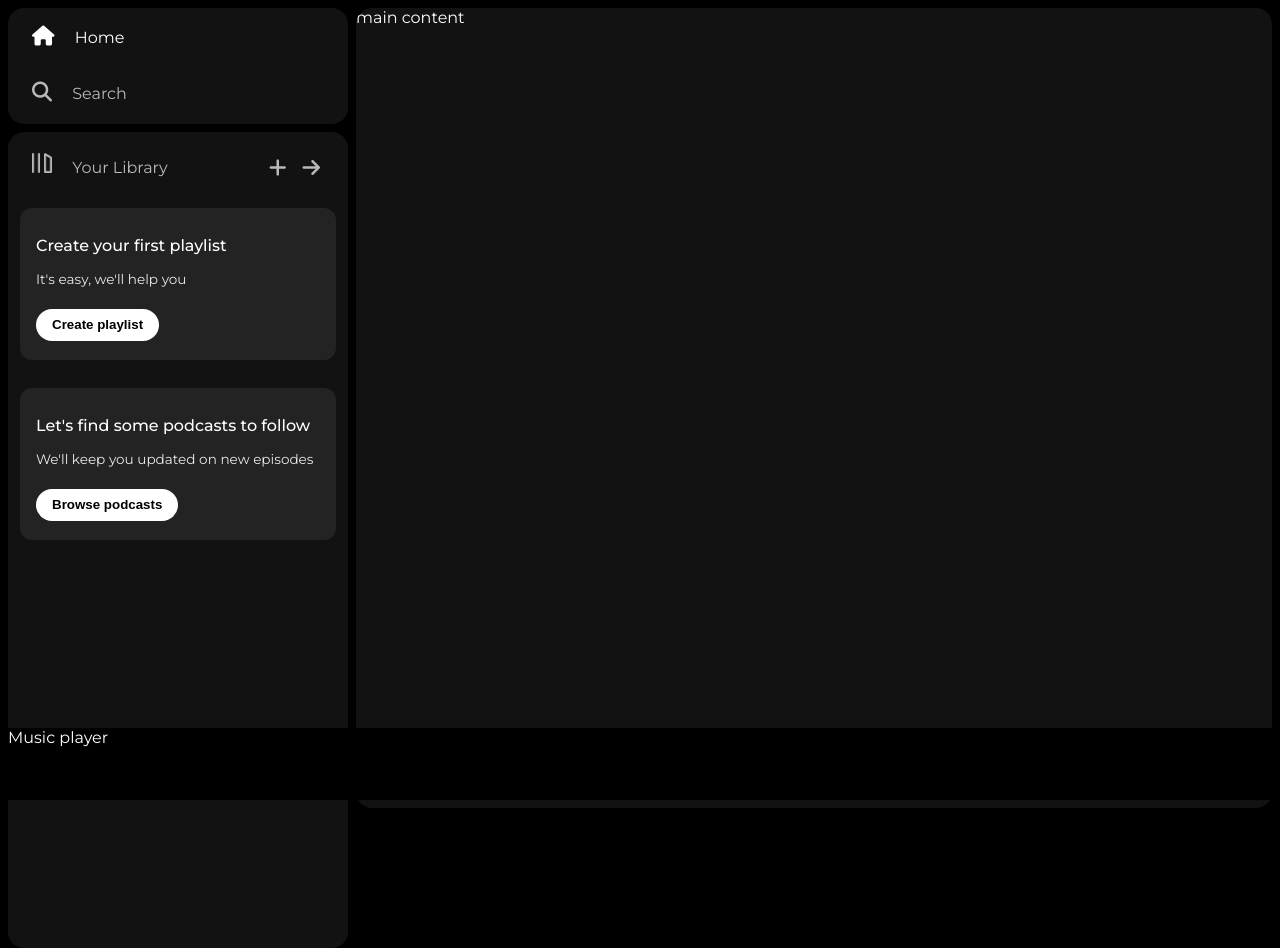
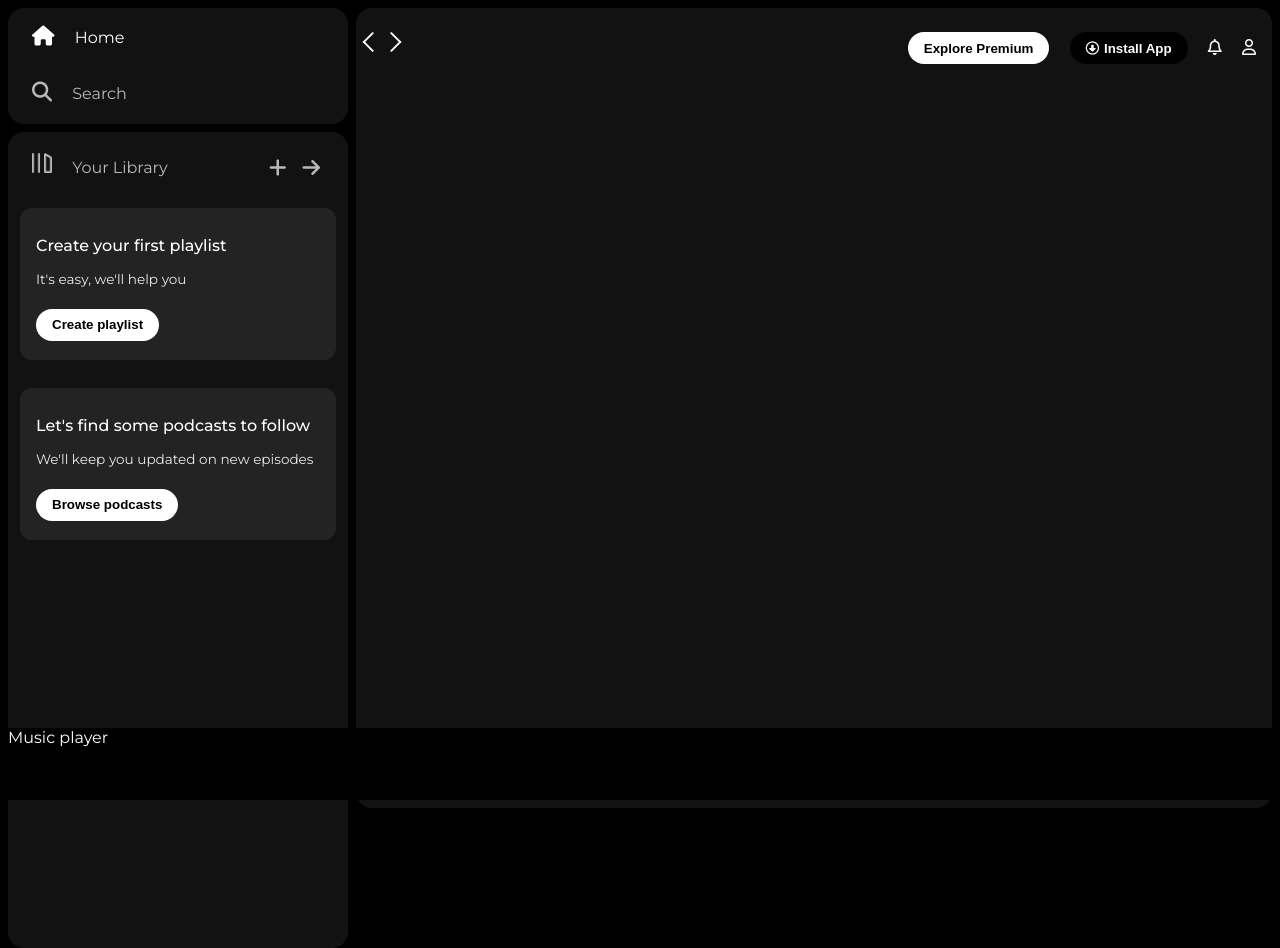
Before and after one commit to Anurag-Jethi/Music-Player, a plain HTML site: page index.html in a window 1280 px wide. Drawn offline with Linux system fonts and the light colour scheme.

Commit message:
added navbar of main-content

```diff
--- a/index.html
+++ b/index.html
@@ -49,7 +49,21 @@
                 </div>
             </div>
         </div>
-        <div class="main-content">main content</div>
+        <div class="main-content">
+            <div class="sticky-nav">
+                <div class="sticky-nav-icons">
+                    <img src="assets/backward_icon.png">
+                    <img src="/assets/forward_icon.png" class="hide">
+                </div>
+                <div class="sticky-nav-options">
+                    <button class="badge nav-item">Explore Premium</button>
+                    <button class="badge nav-item dark-badge"><i class="fa-regular fa-circle-down" style="margin-right: 5px;"></i>Install App</button>
+                    <i class="fa-regular fa-bell nav-item"></i>
+                    <i class="fa-regular fa-user nav-item"></i>
+                </div>
+            </div>
+            <div class="cards"></div>
+        </div>
         <div class="music-player">Music player</div>
     </div>
 </body>
--- a/style.css
+++ b/style.css
@@ -129,3 +129,38 @@ a {
     height: 2rem;
     width: fit-content;
 }
+
+.sticky-nav {
+    position: sticky;
+    top: 0;
+    background-color: #121212;
+    display: flex;
+    justify-content: space-between;
+    align-items: center;
+    padding: 1rem 0 1rem 0;
+}
+
+.sicky-nav-icons{
+    margin-left: 0.75rem;
+}
+
+.stiky-nav-options {
+    display: flex;
+    justify-content: center;
+    align-items: center;
+}
+
+.nav-item {
+    margin-right: 1rem;
+}
+
+.dark-badge {
+    background-color: black;
+    color: white;
+}
+
+@media (max-width : 1000px){
+    .hide{
+        display: none;
+    }
+}
```
